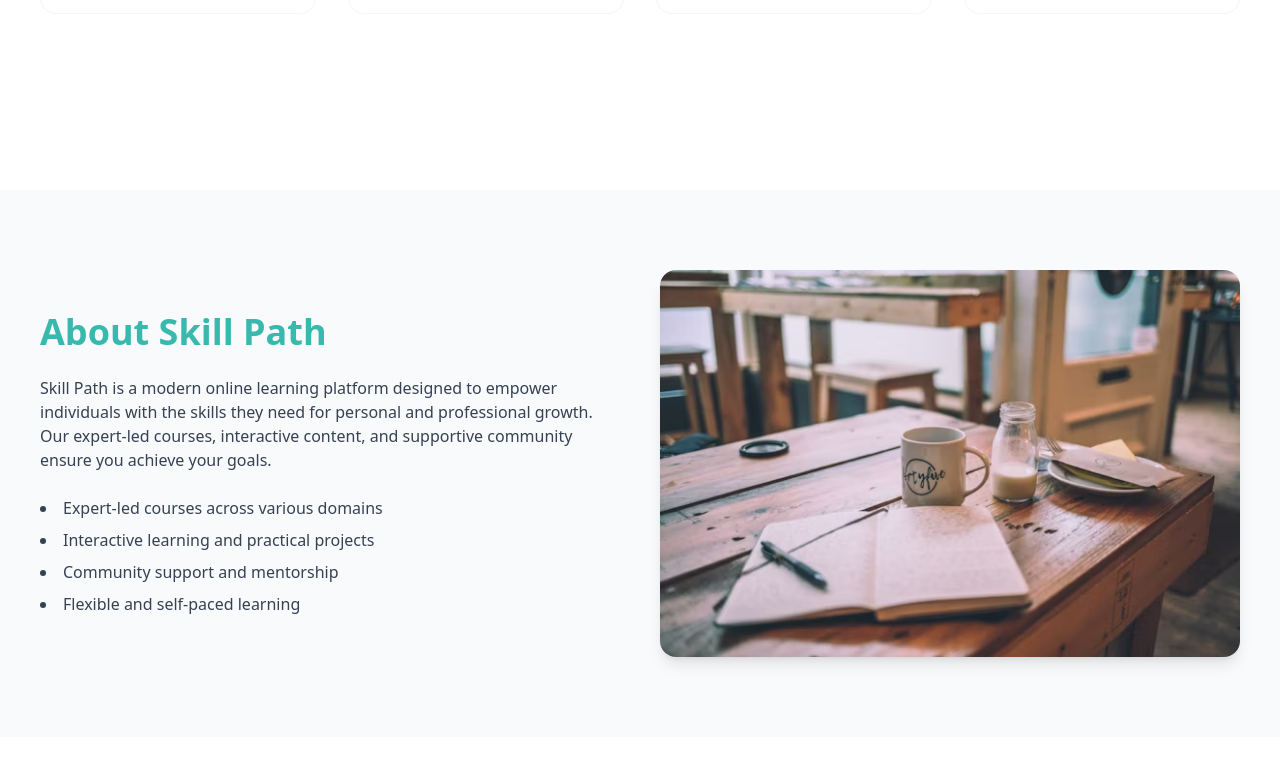
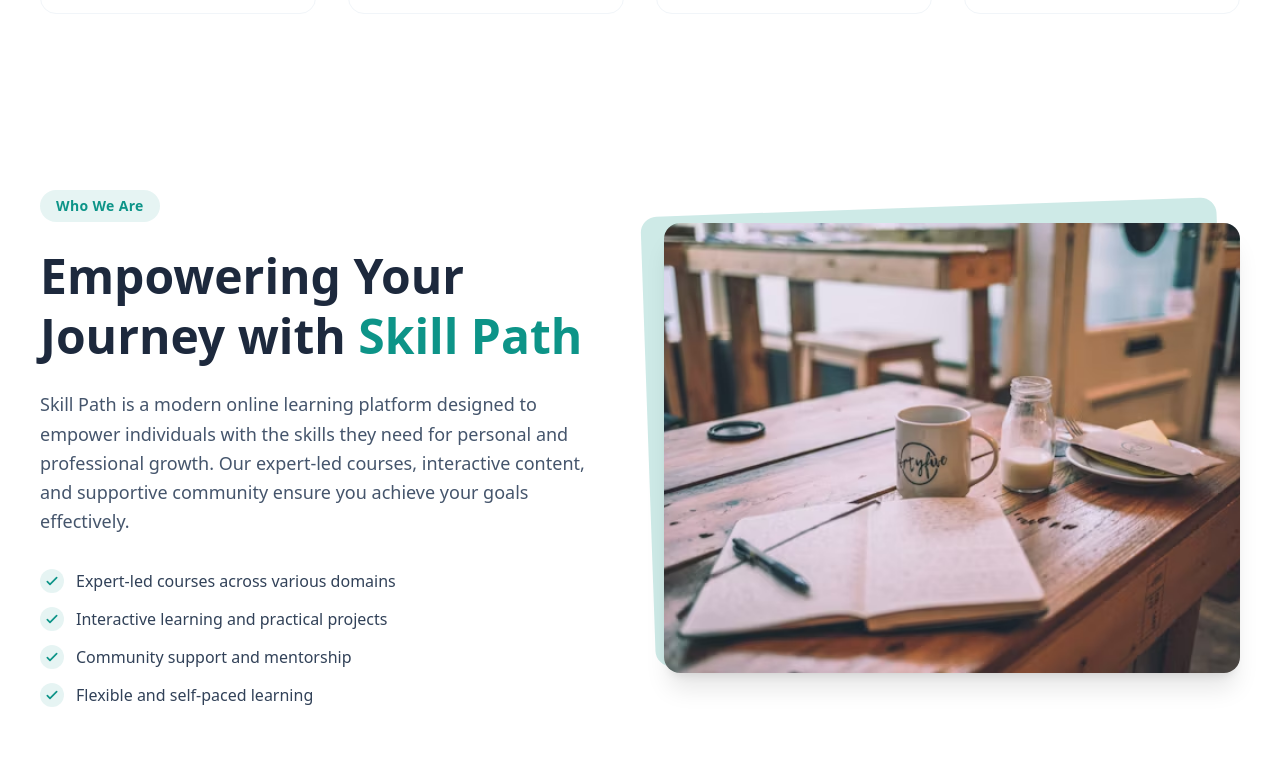
Before and after one commit to opunath26/skillpath-client, a React (Vite) app: page / in a window 1280 px wide. Shown: the part 1687-2460 px from the top of the page. Built offline with nearby package versions, Linux system fonts and the light colour scheme; no server answers.

Commit message:
style: revamp About section UI with modern design system

```diff
--- a/src/pages/Home/About.jsx
+++ b/src/pages/Home/About.jsx
@@ -1,34 +1,56 @@
 import React from "react";
 import aboutImg from "../../assets/About.avif";
+
 const About = () => {
+  const features = [
+    "Expert-led courses across various domains",
+    "Interactive learning and practical projects",
+    "Community support and mentorship",
+    "Flexible and self-paced learning",
+  ];
+
   return (
-    <section className="bg-gray-50 mt-20 py-20">
-      <div className="flex md:flex-row flex-col-reverse items-center gap-10 mx-auto px-4 md:px-10 max-w-7xl">
+    <section className="bg-base-100 py-20">
+      <div className="flex md:flex-row flex-col-reverse items-center gap-12 mx-auto px-4 md:px-10 max-w-7xl">
 
         {/* Text Content */}
         <div className="space-y-6 md:w-1/2">
-          <h2 className="font-bold text-[#39b8ad] text-4xl">
-            About Skill Path
+          <div className="inline-block bg-primary/10 px-4 py-1.5 rounded-full font-semibold text-primary text-sm tracking-wide">
+            Who We Are
+          </div>
+
+          <h2 className="font-extrabold text-slate-800 text-3xl md:text-4xl lg:text-5xl leading-tight">
+            Empowering Your Journey with <span className="text-primary">Skill Path</span>
           </h2>
-          <p className="text-gray-700">
-            Skill Path is a modern online learning platform designed to empower individuals with the skills they need for personal and professional growth. Our expert-led courses, interactive content, and supportive community ensure you achieve your goals.
+
+          <p className="text-slate-600 text-base md:text-lg leading-relaxed">
+            Skill Path is a modern online learning platform designed to empower individuals with the skills they need for personal and professional growth. Our expert-led courses, interactive content, and supportive community ensure you achieve your goals effectively.
           </p>
-          <ul className="space-y-2 text-gray-700 list-disc list-inside">
-            <li>Expert-led courses across various domains</li>
-            <li>Interactive learning and practical projects</li>
-            <li>Community support and mentorship</li>
-            <li>Flexible and self-paced learning</li>
+
+          <ul className="space-y-3.5 pt-2">
+            {features.map((feature, index) => (
+              <li key={index} className="flex items-center gap-3 font-medium text-slate-700">
+                <span className="flex justify-center items-center bg-primary/10 rounded-full w-6 h-6 text-primary shrink-0">
+                  <svg xmlns="http://www.w3.org/2000/svg" className="w-4 h-4" fill="none" viewBox="0 0 24 24" stroke="currentColor" strokeWidth="2.5">
+                    <path strokeLinecap="round" strokeLinejoin="round" d="M5 13l4 4L19 7" />
+                  </svg>
+                </span>
+                {feature}
+              </li>
+            ))}
           </ul>
         </div>
 
-        {/* Image */}
-        <div className="md:w-1/2">
+        {/* Image Container */}
+        <div className="relative md:w-1/2">
+          <div className="-top-4 -left-4 absolute bg-primary/20 rounded-2xl w-full h-full -rotate-2 transform"></div>
           <img
             src={aboutImg}
             alt="About Skill Path"
-            className="shadow-lg rounded-2xl w-full object-cover"
+            className="relative shadow-xl rounded-2xl w-full h-[380px] md:h-[450px] object-cover"
           />
         </div>
+
       </div>
     </section>
   );
```
